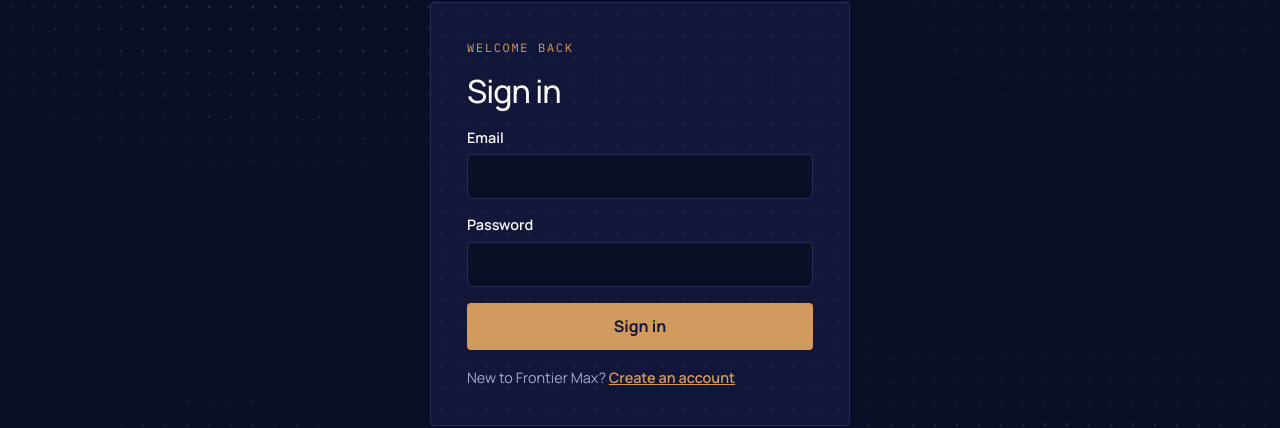
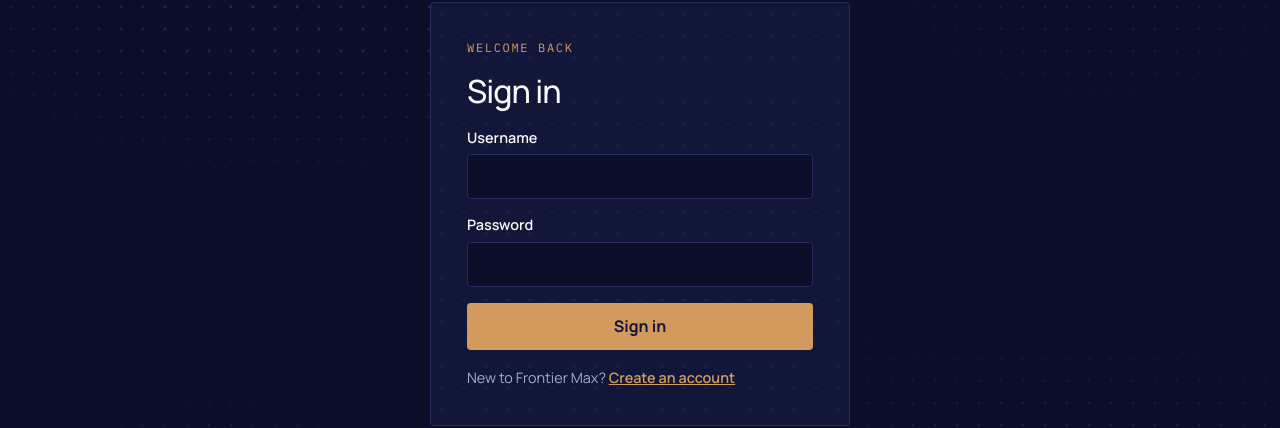
Before and after one commit to justinsuen/frontier-max, a Next.js app: page /login in a window 1280 px wide. Shown: the part 136-564 px from the top of the page. Built offline with nearby package versions, Linux system fonts and the light colour scheme; no server answers.

Commit message:
Sign up and sign in with a username instead of an email
Co-Authored-By: Claude Opus 5.5 <noreply@anthropic.com>

```diff
--- a/app/actions.ts
+++ b/app/actions.ts
@@ -1,6 +1,6 @@
 "use server";
 
-import { cookies, headers } from "next/headers";
+import { cookies } from "next/headers";
 import { redirect } from "next/navigation";
 import { AVATAR_COLORS, MAX_PROFILES, PROFILE_COOKIE, getAccount, safeNext, type AvatarColor } from "@/lib/account";
 import { CHARACTER_AVATAR_IDS } from "@/lib/avatars";
@@ -13,45 +13,54 @@ const text = (formData: FormData, key: string) => String(formData.get(key) ?? ""
 
 // ---- Signing in and out ----
 
+// Accounts are made with just a username, so testers needn't confirm an email. Supabase
+// still needs an email address, so each username gets one at this domain; no mail is
+// sent there as long as "Confirm email" is off in Supabase. Accounts made earlier with
+// a real email can still sign in with it.
+const USERNAME_EMAIL_DOMAIN = "users.frontier-max.vercel.app";
+const USERNAME_PATTERN = /^[a-z0-9_]{3,20}$/;
+const MIN_PASSWORD = 6;
+
+function loginEmail(login: string) {
+  return login.includes("@") ? login : `${login.toLowerCase()}@${USERNAME_EMAIL_DOMAIN}`;
+}
+
 export async function signIn(_prev: FormState, formData: FormData): Promise<FormState> {
-  const email = text(formData, "email");
+  const login = text(formData, "username");
   const password = String(formData.get("password") ?? "");
-  if (!email || !password) return { error: "Enter your email and password." };
+  if (!login || !password) return { error: "Enter your username and password." };
 
   const supabase = await createClient();
-  const { error } = await supabase.auth.signInWithPassword({ email, password });
-  if (error) {
-    return {
-      error:
-        error.code === "email_not_confirmed"
-          ? "Confirm your email first. Check your inbox for the link we sent."
-          : "That email and password don't match an account.",
-    };
-  }
+  const { error } = await supabase.auth.signInWithPassword({ email: loginEmail(login), password });
+  if (error) return { error: "That username and password don't match an account." };
   redirect(`/profiles?next=${encodeURIComponent(safeNext(formData.get("next")))}`);
 }
 
 export async function signUp(_prev: FormState, formData: FormData): Promise<FormState> {
-  const name = text(formData, "name");
-  const email = text(formData, "email");
+  const username = text(formData, "username").toLowerCase();
   const password = String(formData.get("password") ?? "");
-  if (!name || name.length > 40) return { error: "Enter a name of up to 40 characters." };
-  if (!email) return { error: "Enter your email." };
-  if (password.length < 8) return { error: "Use a password of at least 8 characters." };
+  if (!USERNAME_PATTERN.test(username)) {
+    return { error: "Use 3 to 20 letters, numbers or underscores for your username." };
+  }
+  if (password.length < MIN_PASSWORD) return { error: `Use a password of at least ${MIN_PASSWORD} characters.` };
 
-  const h = await headers();
-  const origin = h.get("origin") ?? `https://${h.get("host")}`;
   const supabase = await createClient();
   const { data, error } = await supabase.auth.signUp({
-    email,
+    email: loginEmail(username),
     password,
-    options: { data: { display_name: name }, emailRedirectTo: `${origin}/auth/confirm?next=/profiles` },
+    // The first profile is named after the username.
+    options: { data: { display_name: username } },
   });
-  if (error) return { error: error.message };
-
-  // With email confirmation on, there's no session until the link is clicked.
-  if (!data.session) return { message: `Almost done. We sent a confirmation link to ${email}.` };
-  redirect("/profiles");
+  if (error) {
+    return {
+      error: error.code === "user_already_exists" ? "That username is taken. Try another." : error.message,
+    };
+  }
+  // Only happens while Supabase still asks new accounts to confirm an email.
+  if (!data.session) {
+    return { error: "Your account was made, but sign-ups need \"Confirm email\" turned off in Supabase to sign in." };
+  }
+  redirect(`/profiles?next=${encodeURIComponent(safeNext(formData.get("next")))}`);
 }
 
 export async function signOut() {
--- a/app/globals.css
+++ b/app/globals.css
@@ -506,6 +506,7 @@ button.episode:hover .episode-play, .episode.is-active .episode-play { opacity:
   font-weight: 400;
 }
 .field input:focus { outline: none; border-color: var(--brass); }
+.field-hint { color: var(--muted); font-size: 0.8rem; font-weight: 400; }
 .form-error { margin: 0; color: #f0938b; font-size: 0.9rem; }
 .form-message { margin: 0; color: var(--green); }
 .auth-switch { margin: 0; color: var(--muted); font-size: 0.9rem; }
--- a/app/login/auth-form.tsx
+++ b/app/login/auth-form.tsx
@@ -27,22 +27,21 @@ export default function AuthForm({
         </p>
       )}
 
-      {state?.message ? (
-        <p className="form-message" role="status">
-          {state.message} Open it on this device to finish signing up.
-        </p>
-      ) : (
       <form action={formAction} className="form">
         <input type="hidden" name="next" value={next} />
-          {mode === "signup" && (
         <label className="field">
-              <span>Your name</span>
-              <input name="name" required maxLength={40} autoComplete="given-name" />
-            </label>
-          )}
-          <label className="field">
-            <span>Email</span>
-            <input name="email" type="email" required autoComplete="email" />
+          <span>Username</span>
+          <input
+            name="username"
+            required
+            maxLength={mode === "signup" ? 20 : undefined}
+            pattern={mode === "signup" ? "[A-Za-z0-9_]{3,20}" : undefined}
+            title={mode === "signup" ? "3 to 20 letters, numbers or underscores" : undefined}
+            autoComplete="username"
+            autoCapitalize="none"
+            spellCheck={false}
+          />
+          {mode === "signup" && <small className="field-hint">3 to 20 letters, numbers or underscores.</small>}
         </label>
         <label className="field">
           <span>Password</span>
@@ -50,7 +49,7 @@ export default function AuthForm({
             name="password"
             type="password"
             required
-              minLength={mode === "signup" ? 8 : undefined}
+            minLength={mode === "signup" ? 6 : undefined}
             autoComplete={mode === "signup" ? "new-password" : "current-password"}
           />
         </label>
@@ -63,7 +62,6 @@ export default function AuthForm({
           {pending ? "One moment…" : mode === "signup" ? "Create account" : "Sign in"}
         </button>
       </form>
-      )}
 
       <p className="auth-switch">
         {mode === "signup" ? (
```
Lines whose indentation alone changed are shown as unchanged.
